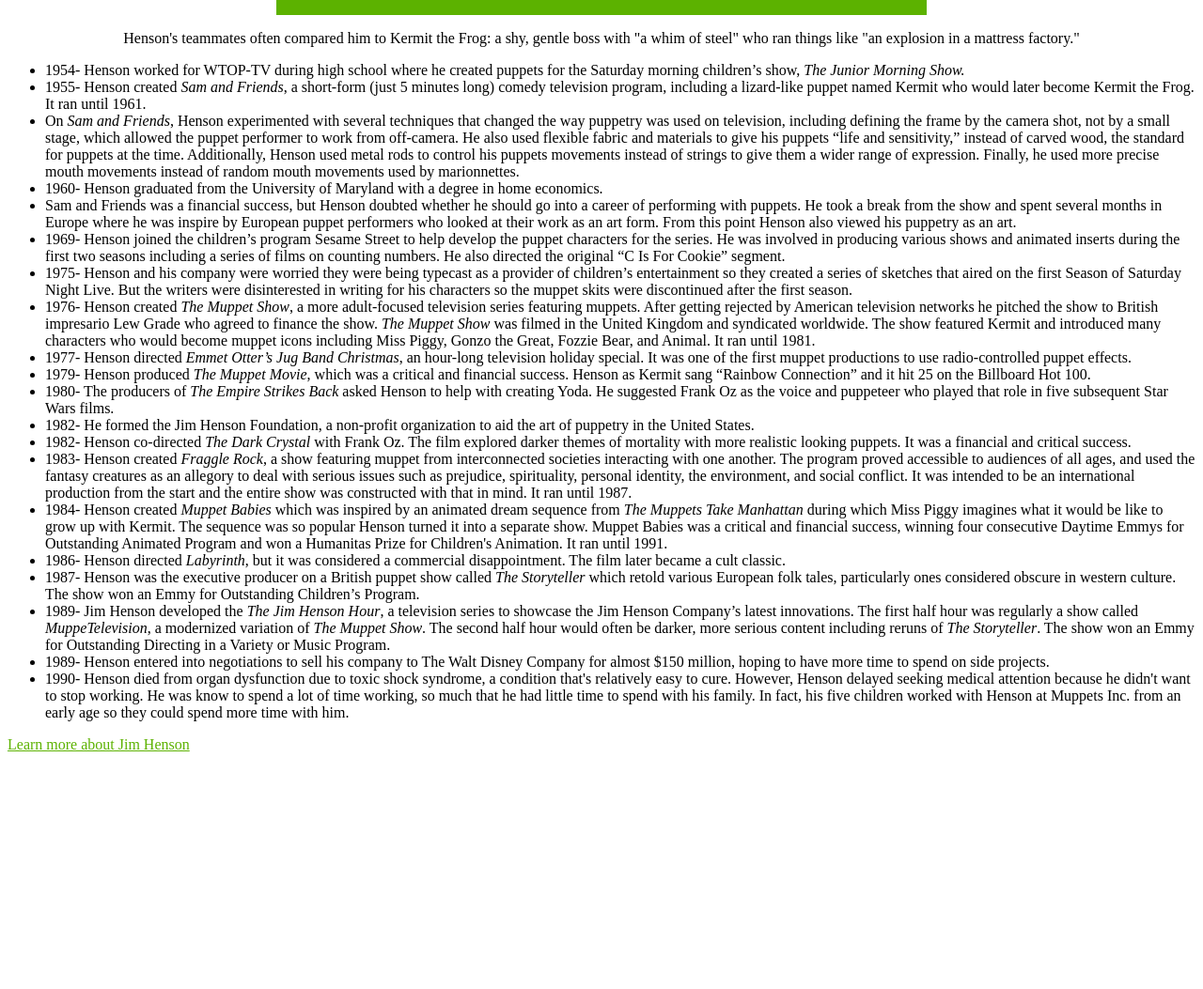
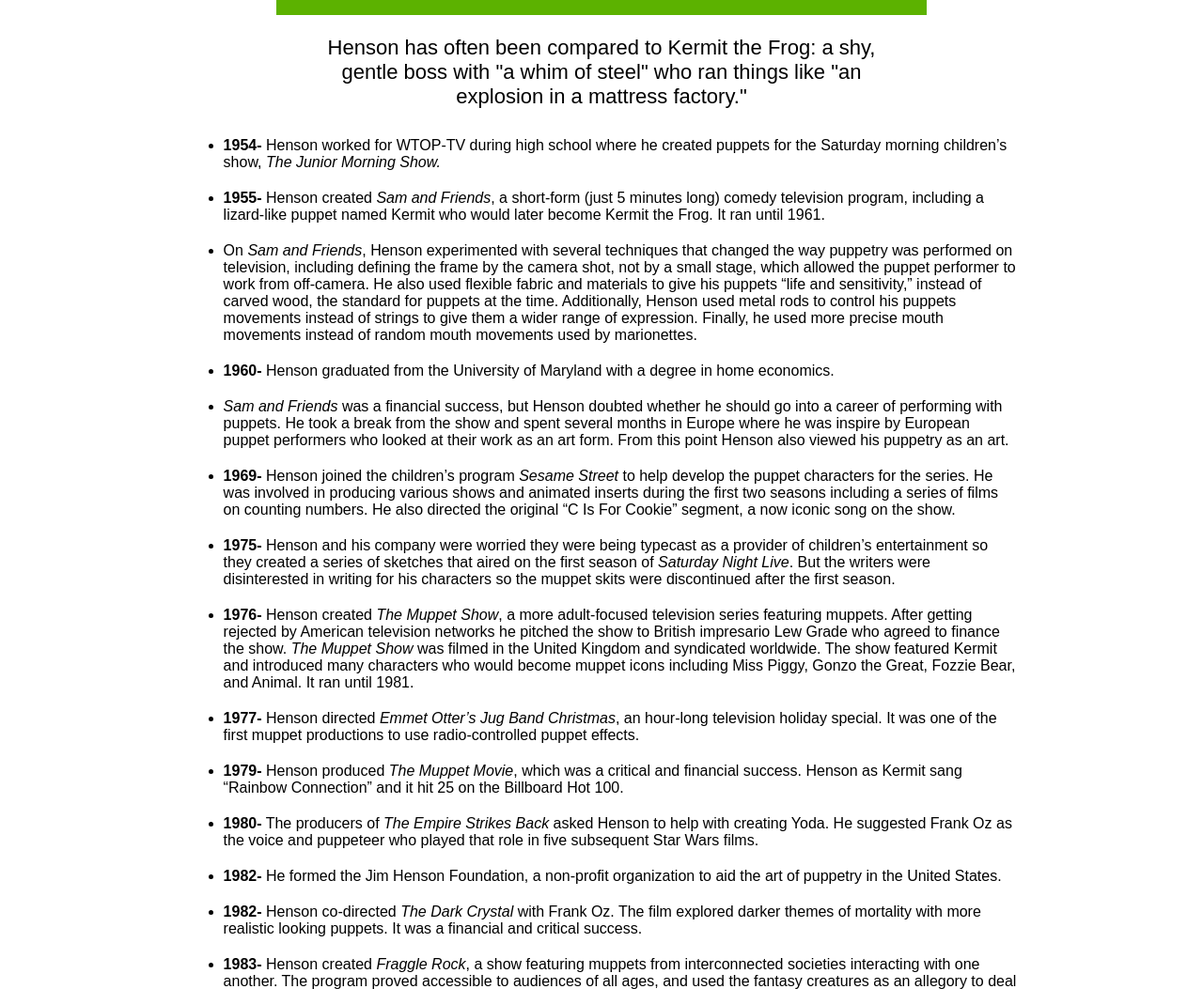
Before and after one commit to ScottWilson1/jim-henson, a plain HTML site: page index.html in a window 1280 px wide. Shown: the part 700-1753 px from the top of the page at 94% size. Before the commit the page ends 1510 px from the top, so only its background shows below. Drawn offline with Linux system fonts and the light colour scheme; grey boxes are pictures that could not be loaded.

Commit message:
fact list styling updates and minor wording changes

```diff
--- a/index.html
+++ b/index.html
@@ -11,43 +11,43 @@
       <h1 id="title">Jim Henson</h1>
       <div id="img-div">
         <img id="image" src="https://images.fatherly.com/wp-content/uploads/2017/04/jim-henson-and-the-muppets.jpg?q=65&enable=upscale&w=600" alt="">
-        <p id="img-caption">Henson's teammates often compared him to Kermit the Frog: a shy, gentle boss with "a whim of steel" who ran things like "an explosion in a mattress factory."</p>
+        <p id="img-caption">Henson has often been compared to Kermit the Frog: a shy, gentle boss with "a whim of steel" who ran things like "an explosion in a mattress factory."</p>
       </div>
-      <div id="tribute-info">
+      <div id="tribute-list">
         <ul>
-          <li>1954- Henson worked for WTOP-TV during high school where he created puppets for the Saturday morning children’s show, <i>The Junior Morning Show.</i></li>
-          <li>1955- Henson created <i>Sam and Friends</i>, a short-form (just 5 minutes long) comedy television program, including a lizard-like puppet named Kermit who would later become Kermit the Frog. It ran until 1961.</li>
-          <li>On <i>Sam and Friends</i>, Henson experimented with several techniques that changed the way puppetry was used on television, including defining the frame by the camera shot, not by a small stage, which allowed the
+          <li><b>1954-</b> Henson worked for WTOP-TV during high school where he created puppets for the Saturday morning children’s show, <i>The Junior Morning Show.</i></li>
+          <li><b>1955-</b> Henson created <i>Sam and Friends</i>, a short-form (just 5 minutes long) comedy television program, including a lizard-like puppet named Kermit who would later become Kermit the Frog. It ran until 1961.</li>
+          <li>On <i>Sam and Friends</i>, Henson experimented with several techniques that changed the way puppetry was performed on television, including defining the frame by the camera shot, not by a small stage, which allowed the
             puppet performer to work from off-camera. He also used flexible fabric and materials to give his puppets “life and sensitivity,” instead of carved wood, the standard for puppets at the time. Additionally, Henson used
-            metal rods to control his puppets movements instead of strings to give them a wider range of expression. Finally, he used more precise mouth movements instead of random mouth movements used by marionnettes.</li>
-          <li>1960- Henson graduated from the University of Maryland with a degree in home economics.</li>
-          <li>Sam and Friends was a financial success, but Henson doubted whether he should go into a career of performing with puppets. He took a break from the show and spent several months in Europe where he was inspire
+            metal rods to control his puppets movements instead of strings to give them a wider range of expression. Finally, he used more precise mouth movements instead of random mouth movements used by marionettes.</li>
+          <li><b>1960-</b> Henson graduated from the University of Maryland with a degree in home economics.</li>
+          <li><i>Sam and Friends</i> was a financial success, but Henson doubted whether he should go into a career of performing with puppets. He took a break from the show and spent several months in Europe where he was inspire
               by European puppet performers who looked at their work as an art form. From this point Henson also viewed his puppetry as an art.</li>
-          <li>1969- Henson joined the children’s program Sesame Street to help develop the puppet characters for the series. He was involved in producing various shows and animated inserts during the first two seasons including
-              a series of films on counting numbers. He also directed the original “C Is For Cookie” segment.</li>
-          <li>1975- Henson and his company were worried they were being typecast as a provider of children’s entertainment so they created a series of sketches that aired on the first Season of Saturday Night Live. But the
+          <li><b>1969-</b> Henson joined the children’s program <i>Sesame Street</i> to help develop the puppet characters for the series. He was involved in producing various shows and animated inserts during the first two seasons including
+              a series of films on counting numbers. He also directed the original “C Is For Cookie” segment, a now iconic song on the show.</li>
+          <li><b>1975-</b> Henson and his company were worried they were being typecast as a provider of children’s entertainment so they created a series of sketches that aired on the first season of <i>Saturday Night Live</i>. But the
               writers were disinterested in writing for his characters so the muppet skits were discontinued after the first season.</li>
-          <li>1976- Henson created <i>The Muppet Show</i>, a more adult-focused television series featuring muppets. After getting rejected by American television networks he pitched the show to British impresario Lew Grade who
+          <li><b>1976-</b> Henson created <i>The Muppet Show</i>, a more adult-focused television series featuring muppets. After getting rejected by American television networks he pitched the show to British impresario Lew Grade who
               agreed to finance the show. <i>The Muppet Show</i> was filmed in the United Kingdom and syndicated worldwide. The show featured Kermit and introduced many characters who would become muppet icons including Miss Piggy,
               Gonzo the Great, Fozzie Bear, and Animal. It ran until 1981.</li>
-          <li>1977- Henson directed <i>Emmet Otter’s Jug Band Christmas</i>, an hour-long television holiday special. It was one of the first muppet productions to use radio-controlled puppet effects.</li>
-          <li>1979- Henson produced <i>The Muppet Movie</i>, which was a critical and financial success. Henson as Kermit sang “Rainbow Connection” and it hit 25 on the Billboard Hot 100.</li>
-          <li>1980- The producers of <i>The Empire Strikes Back</i> asked Henson to help with creating Yoda. He suggested Frank Oz as the voice and puppeteer who played that role in five subsequent Star Wars films.</li>
-          <li>1982- He formed the Jim Henson Foundation, a non-profit organization to aid the art of puppetry in the United States.</li>
-          <li>1982- Henson co-directed <i>The Dark Crystal</i> with Frank Oz. The film explored darker themes of mortality with more realistic looking puppets. It was a financial and critical success.</li>
-          <li>1983- Henson created <i>Fraggle Rock</i>, a show featuring muppet from interconnected societies interacting with one another. The program proved accessible to audiences of all ages, and used the fantasy creatures
+          <li><b>1977-</b> Henson directed <i>Emmet Otter’s Jug Band Christmas</i>, an hour-long television holiday special. It was one of the first muppet productions to use radio-controlled puppet effects.</li>
+          <li><b>1979-</b> Henson produced <i>The Muppet Movie</i>, which was a critical and financial success. Henson as Kermit sang “Rainbow Connection” and it hit 25 on the Billboard Hot 100.</li>
+          <li><b>1980-</b> The producers of <i>The Empire Strikes Back</i> asked Henson to help with creating Yoda. He suggested Frank Oz as the voice and puppeteer who played that role in five subsequent Star Wars films.</li>
+          <li><b>1982-</b> He formed the Jim Henson Foundation, a non-profit organization to aid the art of puppetry in the United States.</li>
+          <li><b>1982-</b> Henson co-directed <i>The Dark Crystal</i> with Frank Oz. The film explored darker themes of mortality with more realistic looking puppets. It was a financial and critical success.</li>
+          <li><b>1983-</b> Henson created <i>Fraggle Rock</i>, a show featuring muppets from interconnected societies interacting with one another. The program proved accessible to audiences of all ages, and used the fantasy creatures
               as an allegory to deal with serious issues such as prejudice, spirituality, personal identity, the environment, and social conflict. It was intended to be an international production from the start and the
               entire show was constructed with that in mind. It ran until 1987.</li>
-          <li>1984- Henson created <i>Muppet Babies</i> which was inspired by an animated dream sequence from <i>The Muppets Take Manhattan</i> during which Miss Piggy imagines what it would be like to grow up with Kermit. The sequence
-            was so popular Henson turned it into a separate show. Muppet Babies was a critical and financial success, winning four consecutive Daytime Emmys for Outstanding Animated Program and won a Humanitas Prize for Children's
+          <li><b>1984-</b> Henson created <i>Muppet Babies</i> which was inspired by an animated dream sequence from <i>The Muppets Take Manhattan</i> during which Miss Piggy imagines what it would be like to grow up with Kermit. The sequence
+            was so popular Henson turned it into a separate show. <i>Muppet Babies</i> was a critical and financial success, winning four consecutive Daytime Emmys for Outstanding Animated Program and a Humanitas Prize for Children's
             Animation. It ran until 1991.</li>
-          <li>1986- Henson directed <i>Labyrinth</i>, but it was considered a commercial disappointment. The film later became a cult classic.</li>
-          <li>1987- Henson was the executive producer on a British puppet show called <i>The Storyteller</i> which retold various European folk tales, particularly ones considered obscure in western culture. The show won an Emmy for
+          <li><b>1986-</b> Henson directed <i>Labyrinth</i>, but it was considered a commercial disappointment. The film later became a cult classic.</li>
+          <li><b>1987-</b> Henson was the executive producer on a British puppet show called <i>The Storyteller</i> which retold various European folk tales, particularly ones considered obscure in western culture. The show won an Emmy for
             Outstanding Children’s Program.</li>
-          <li>1989- Jim Henson developed the <i>The Jim Henson Hour</i>, a television series to showcase the Jim Henson Company’s latest innovations. The first half hour was regularly a show called <i>MuppeTelevision</i>, a modernized
+          <li><b>1989-</b> Jim Henson developed the <i>The Jim Henson Hour</i>, a television series to showcase the Jim Henson Company’s latest innovations. The first half hour was regularly a show called <i>MuppeTelevision</i>, a modernized
             variation of <i>The Muppet Show</i>. The second half hour would often be darker, more serious content including reruns of <i>The Storyteller</i>. The show won an Emmy for Outstanding Directing in a Variety or Music Program.</li>
-          <li>1989- Henson entered into negotiations to sell his company to The Walt Disney Company for almost $150 million, hoping to have more time to spend on side projects.</li>
-          <li>1990- Henson died from organ dysfunction due to toxic shock syndrome, a condition that's relatively easy to cure. However, Henson delayed seeking medical attention because he didn't want to stop working. He was know to
+          <li><b>1989-</b> Henson entered into negotiations to sell his company to The Walt Disney Company for almost $150 million, hoping it would give him more time to spend on side projects.</li>
+          <li><b>1990-</b> Henson died from organ dysfunction due to toxic shock syndrome, a condition that's relatively easy to treat. However, Henson delayed seeking medical attention because he didn't want to stop working. He was know to
               spend a lot of time working, so much that he had little time to spend with his family. In fact, his five children worked with Henson at Muppets Inc. from an early age so they could spend more time with him.</li>
         </ul>
       </div>
--- a/style.css
+++ b/style.css
@@ -1,10 +1,14 @@
 :root {
     --kermit-green: #5cb200;
     --miss-piggy-pink: #cc338b;
+    --animal-orange: #e66e1e;
+    --gonzo-blue: #2f6298;
 }
 
-/* #main {
-} */
+@media all {
+    #main {
+        font-family: Arial, Helvetica, sans-serif;
+    }
 
     #title {
     text-align: center;
@@ -29,10 +33,22 @@
 
     #img-caption {
     text-align: center;
+    margin-left: 25%;
+    margin-right: 25%;
+    margin-bottom: 30px;
+    font-size: 22px;
     }
 
-/* #tribute-info {
-} */
+    #tribute-list {
+        margin-left: 150px;
+        margin-right: 150px;
+        margin-left: 15%;
+        margin-right: 15%;
+    }
+
+    li {
+        padding-bottom: 20px;
+    }
 
     a:link {
     color: var(--kermit-green);
@@ -41,3 +57,4 @@
     a:visited {
     color: var(--miss-piggy-pink);
     }
+}
```
Lines whose indentation alone changed are shown as unchanged.
